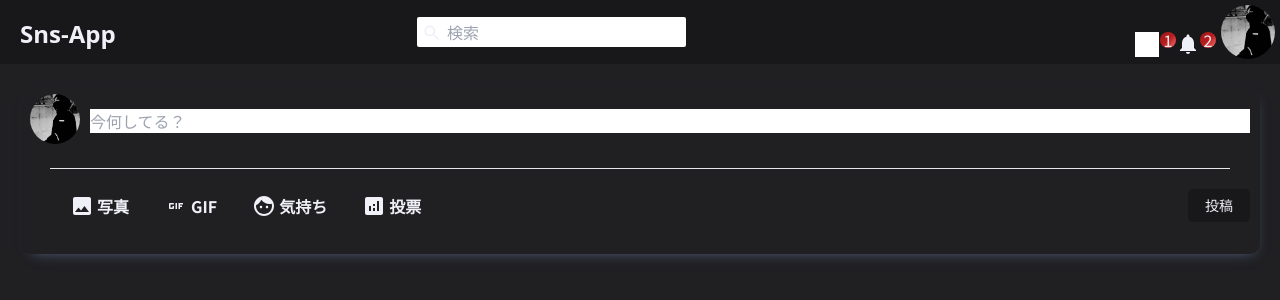
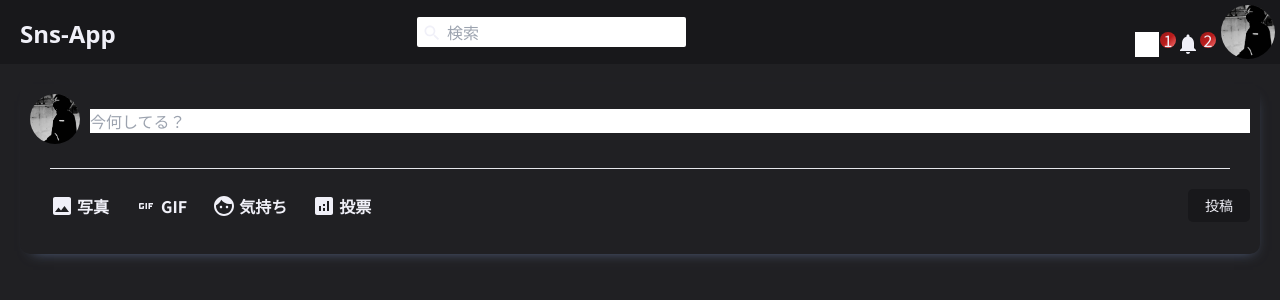
Before and after one commit to eternaleight/geek-sns, a React (Create React App) app: page / in a window 1280 px wide. Shown: the top 300 px of the page. Built offline with nearby package versions, Linux system fonts and the light colour scheme; a small style sheet from the web is missing; the HTML template or start-up script is replaced by a standard one.

Commit message:
fix(container): fix tailwindcss container size & text size media query

```diff
--- a/src/components/Share.tsx
+++ b/src/components/Share.tsx
@@ -12,8 +12,8 @@ const style = {
   shareInput: `w-[80%] border-none w-full focus:outline-none`,
   shareHr: `m-[20px]`,
   shareButtons: `flex justify-between`,
-  shareOptions: `flex xs:ml-[20px] items-center` ,
-  shareOptionText: `flex items-center mr-[15px] max-xs:text-[12px] cursor-pointer font-bold`,
+  shareOptions: `flex xs:ml-[10px] items-center` ,
+  shareOptionText: `flex items-center mr-[15px] max-md:text-[clamp(12px,2vw,14px)] max-xs:text-[12px] cursor-pointer font-bold`,
   shareIcon: `mr-[3px] max-xs:w-[20px]`,
   shareButton: `text-[14px] py-[6px] max-xs:px-[12px] px-[17px] bg-zinc-900 rounded-[5px]`,
 }
--- a/tailwind.config.js
+++ b/tailwind.config.js
@@ -5,11 +5,12 @@ module.exports = {
   theme: {
     extend: {
       screens: {
+        'md': '893px',
         'xs': '560px',
         'xxs': '378px',
         'max-xl': {'max': '1279px'},
         'max-lg': {'max': '1023px'},
-        'max-md': {'max': '767px'},
+        'max-md': {'max': '892px'},
         'max-sm': {'max': '639px'},
         'max-xs': {'max': '559px'},
         'max-xxs': {'max': '377px'},
```
